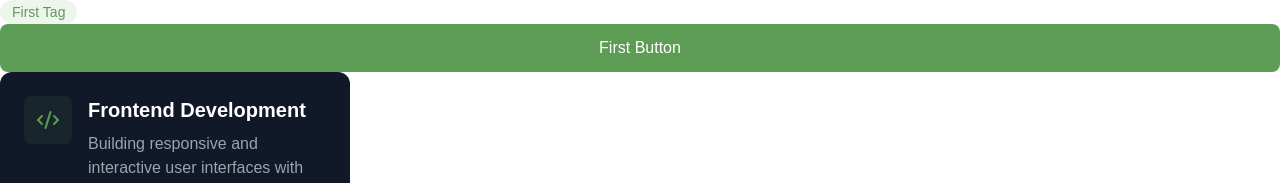
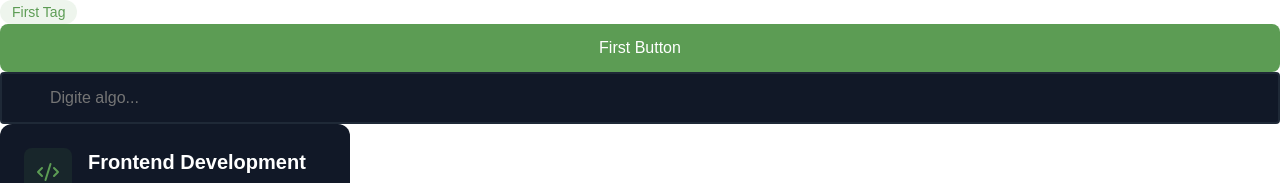
Before and after one commit to nettobruno/portfolio-2025, a Next.js app: page / in a window 1280 px wide. Shown: the top 183 px of the page. Built offline with nearby package versions, Linux system fonts and the light colour scheme.

Commit message:
Cria e utiliza o componente de Input

```diff
--- a/src/app/page.tsx
+++ b/src/app/page.tsx
@@ -1,9 +1,11 @@
 "use client";
 
+import { useState } from 'react'
 import Tag from "@/ui/Tag";
 import Button from "@/ui/Button";
 import CardSkills from "@/ui/CardSkills";
 import CardProjects from "@/ui/CardProjects";
+import Input from "@/ui/Input";
 import { Code2 } from "lucide-react";
 
 export default function Home() {
@@ -11,10 +13,21 @@ export default function Home() {
     console.log("Botão clicado");
   };
 
+  const [inputValue, setInputValue] = useState<string>("");
+
+  const handleChange = (e: React.ChangeEvent<HTMLInputElement>) => {
+    setInputValue(e.target.value);
+  };
+
   return (
     <main>
       <Tag text="First Tag" />
       <Button onClick={handleClick}>First Button</Button>
+      <Input
+        placeholder="Digite algo..."
+        value={inputValue}
+        onChange={handleChange}
+      />
       <CardSkills
         icon={<Code2 color="rgba(92,156,84,1)" size={24} />}
         title="Frontend Development"
--- /dev/null
+++ b/src/ui/Input/index.tsx
@@ -0,0 +1,15 @@
+import React from "react";
+import { InputProps } from "./input.types";
+import { StyledInput } from "./input.style";
+
+const Input: React.FC<InputProps> = ({ placeholder, value, onChange }) => {
+  return (
+    <StyledInput
+      placeholder={placeholder}
+      value={value}
+      onChange={onChange}
+    />
+  );
+};
+
+export default Input;
--- /dev/null
+++ b/src/ui/Input/input.style.ts
@@ -0,0 +1,23 @@
+import styled from "styled-components";
+
+export const StyledInput = styled.input`
+  padding: 0.75rem 3rem;
+  font-size: 1rem;
+  border: 2px solid rgb(31, 41, 55);
+  background-color: rgb(17, 24, 39);
+  border-radius: 4px;
+  outline: none;
+  transition: all 0.3s ease;
+  width: 100%;
+  color: white;
+
+
+  &:focus {
+    border-color: #4CAF50;
+    transform: scale(1.05);
+  }
+
+  &:not(:placeholder-shown) {
+    border-color: #4CAF50;
+  }
+`;
--- /dev/null
+++ b/src/ui/Input/input.types.ts
@@ -0,0 +1,5 @@
+export interface InputProps {
+  placeholder?: string;
+  value: string;
+  onChange: React.ChangeEventHandler<HTMLInputElement>;
+}
```
